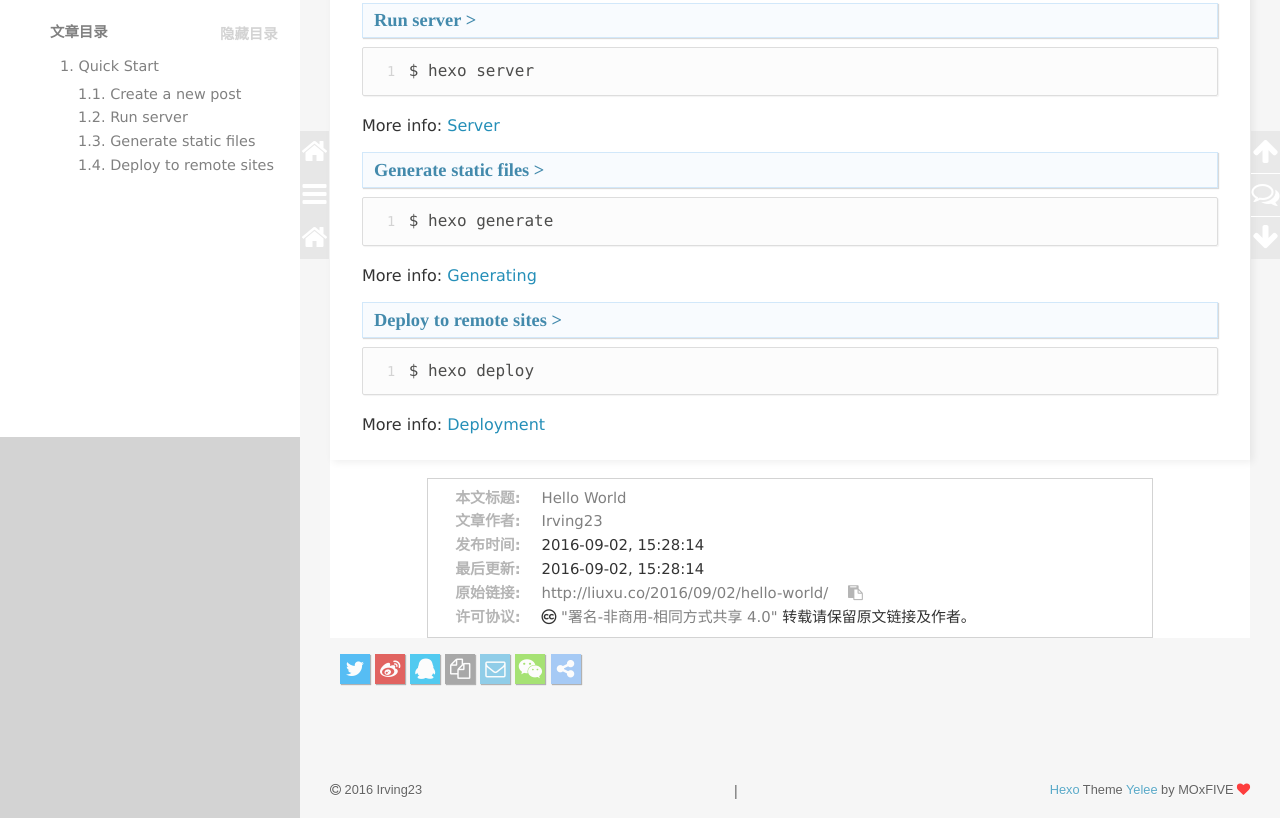
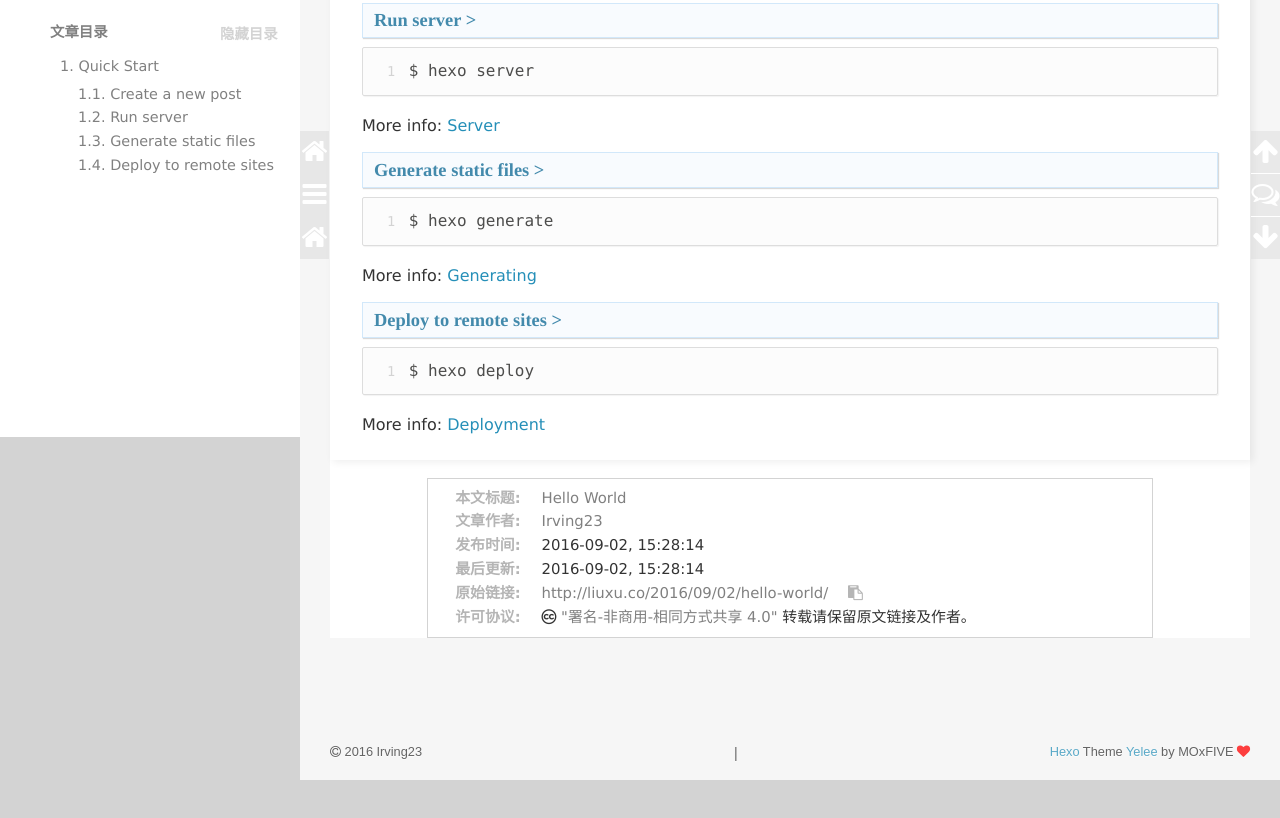
Before and after one commit to Irving23/Irving23.github.io, a plain HTML site: page 2016/09/02/hello-world/index.html in a window 1280 px wide. Shown: the part 363-1181 px from the top of the page. After the commit the page ends 1143 px from the top, so only its background shows below. Drawn offline with nearby package versions, Linux system fonts and the light colour scheme; some packages are replaced by stand-ins of ours; a script that the page names is missing.

Commit message:
Site updated: 2016-09-26 11:12:21

```diff
--- a/2016/09/02/hello-world/index.html
+++ b/2016/09/02/hello-world/index.html
@@ -347,20 +347,6 @@ Quick">
 
 <div class="share">
 
-        <div class="bdsharebuttonbox">
-            <a href="#" class="fa fa-twitter bds_twi" data-cmd="twi" title="分享到推特"></a>
-            <a href="#" class="fa fa-weibo bds_tsina" data-cmd="tsina" title="分享到新浪微博"></a>
-            <a href="#" class="fa fa-qq bds_sqq" data-cmd="sqq" title="分享给 QQ 好友"></a>
-            <a href="#" class="fa fa-files-o bds_copy" data-cmd="copy" title="复制网址"></a>
-            <a href="#" class="fa fa fa-envelope-o bds_mail" data-cmd="mail" title="通过邮件分享"></a>
-            <a href="#" class="fa fa-weixin bds_weixin" data-cmd="weixin" title="生成文章二维码"></a>
-            <a href="#" class="fa fa-share-alt bds_more" data-cmd="more"></i></a>
-        </div>
-        <script>
-            window._bd_share_config={
-                "common":{"bdSnsKey":{},"bdText":"Hello World　| Irving23's Notes　","bdMini":"2","bdMiniList":false,"bdPic":"","bdStyle":"0","bdSize":"24"},"share":{}};with(document)0[(getElementsByTagName('head')[0]||body).appendChild(createElement('script')).src='http://bdimg.share.baidu.com/static/api/js/share.js?v=89860593.js?cdnversion='+~(-new Date()/36e5)];
-        </script>
-
 
 
 </div>
--- a/css/style.css
+++ b/css/style.css
@@ -2335,48 +2335,6 @@ pre .javascript .function {
 .share:hover {
   opacity: 1;
 }
-.bdsharebuttonbox a,
-.bdsharebuttonbox .bds_more {
-  width: 30px;
-  height: 30px !important;
-  line-height: 30px !important;
-  text-align: center;
-  padding-left: 0 !important;
-  font-size: 20.400000000000002px !important;
-  text-decoration: none;
-  color: #fff !important;
-  -webkit-box-shadow: 1px 1px 1px rgba(0,0,0,0.1), 1px 1px 1px rgba(0,0,0,0.3);
-  box-shadow: 1px 1px 1px rgba(0,0,0,0.1), 1px 1px 1px rgba(0,0,0,0.3);
-}
-.bdsharebuttonbox a:hover,
-.bdsharebuttonbox .bds_more:hover {
-  -webkit-transform: scale(1.1);
-  -moz-transform: scale(1.1);
-  -ms-transform: scale(1.1);
-  transform: scale(1.1);
-  color: #fff !important;
-}
-.bdsharebuttonbox .bds_tsina {
-  background: #db332f !important;
-}
-.bdsharebuttonbox .bds_sqq {
-  background: #1cbcef !important;
-}
-.bdsharebuttonbox .bds_copy {
-  background: #8f8f8f !important;
-}
-.bdsharebuttonbox .bds_mail {
-  background: #6fc0e4 !important;
-}
-.bdsharebuttonbox .bds_weixin {
-  background: #8cdc49 !important;
-}
-.bdsharebuttonbox .bds_more {
-  background: #8cbcf5 !important;
-}
-.bdsharebuttonbox .bds_twi {
-  background: #21abf4 !important;
-}
 #page-nav {
   text-align: center;
   margin-top: 30px;
```
